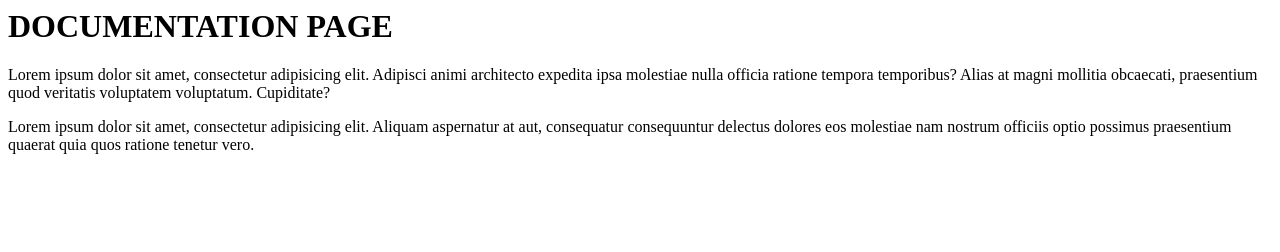
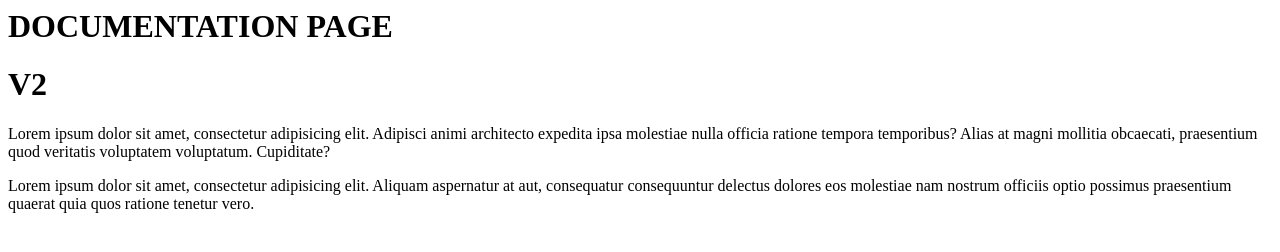
Before and after one commit to jhajduk-pgs/ghpages, a website: page dist/index.html in a window 1280 px wide. Drawn offline with Linux system fonts and the light colour scheme.

Commit message:
fix another

```diff
--- a/dist/index.html
+++ b/dist/index.html
@@ -7,6 +7,7 @@
 </head>
 <body>
     <h1>DOCUMENTATION PAGE</h1>
+    <h1>V2</h1>
     <p>
         Lorem ipsum dolor sit amet, consectetur adipisicing elit. Adipisci animi architecto expedita ipsa molestiae nulla officia ratione tempora temporibus? Alias at magni mollitia obcaecati, praesentium quod veritatis voluptatem voluptatum. Cupiditate?
     </p>
```
Also changed, not shown: .github/workflows/deploy-to-gp.yml.
